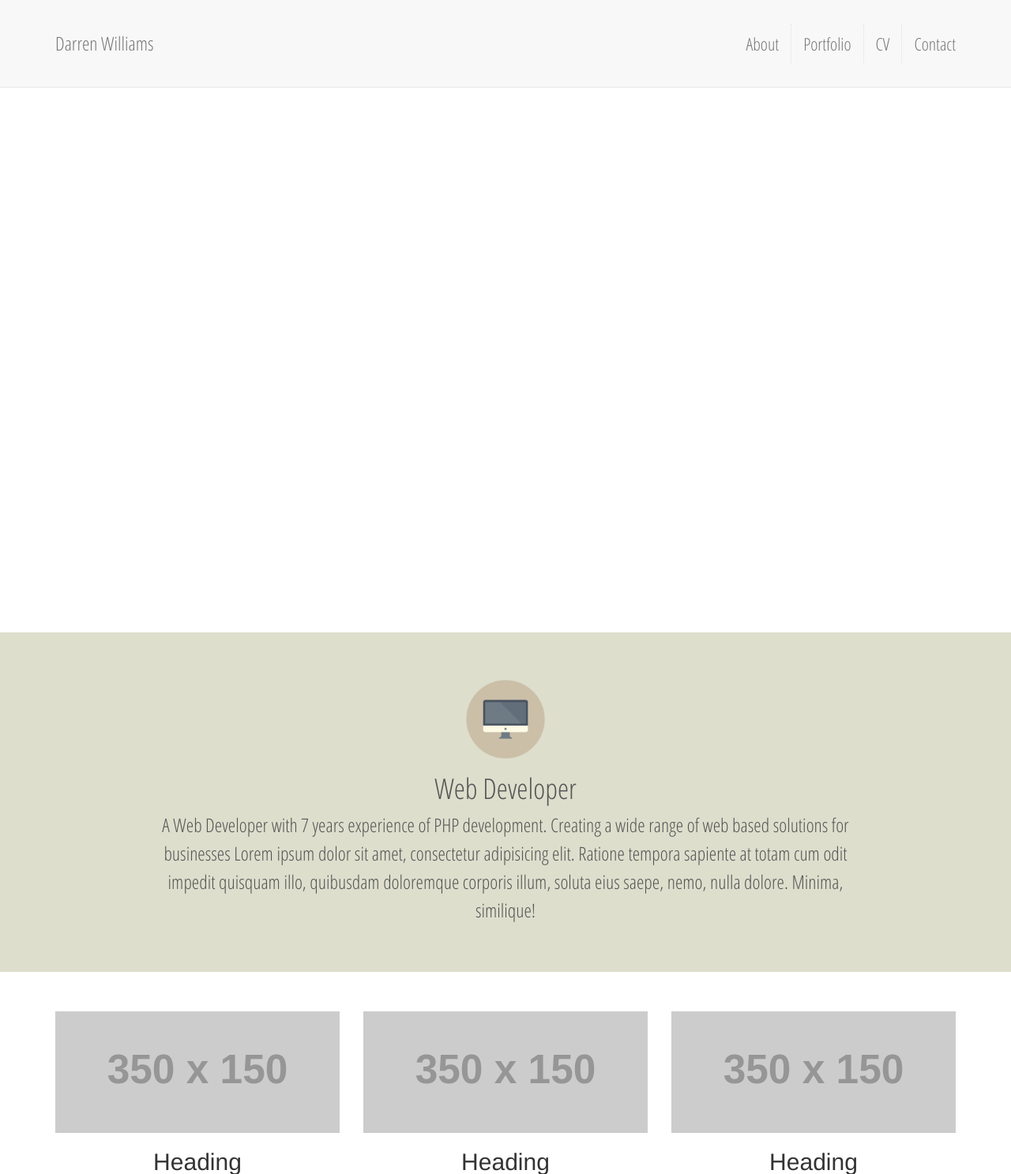
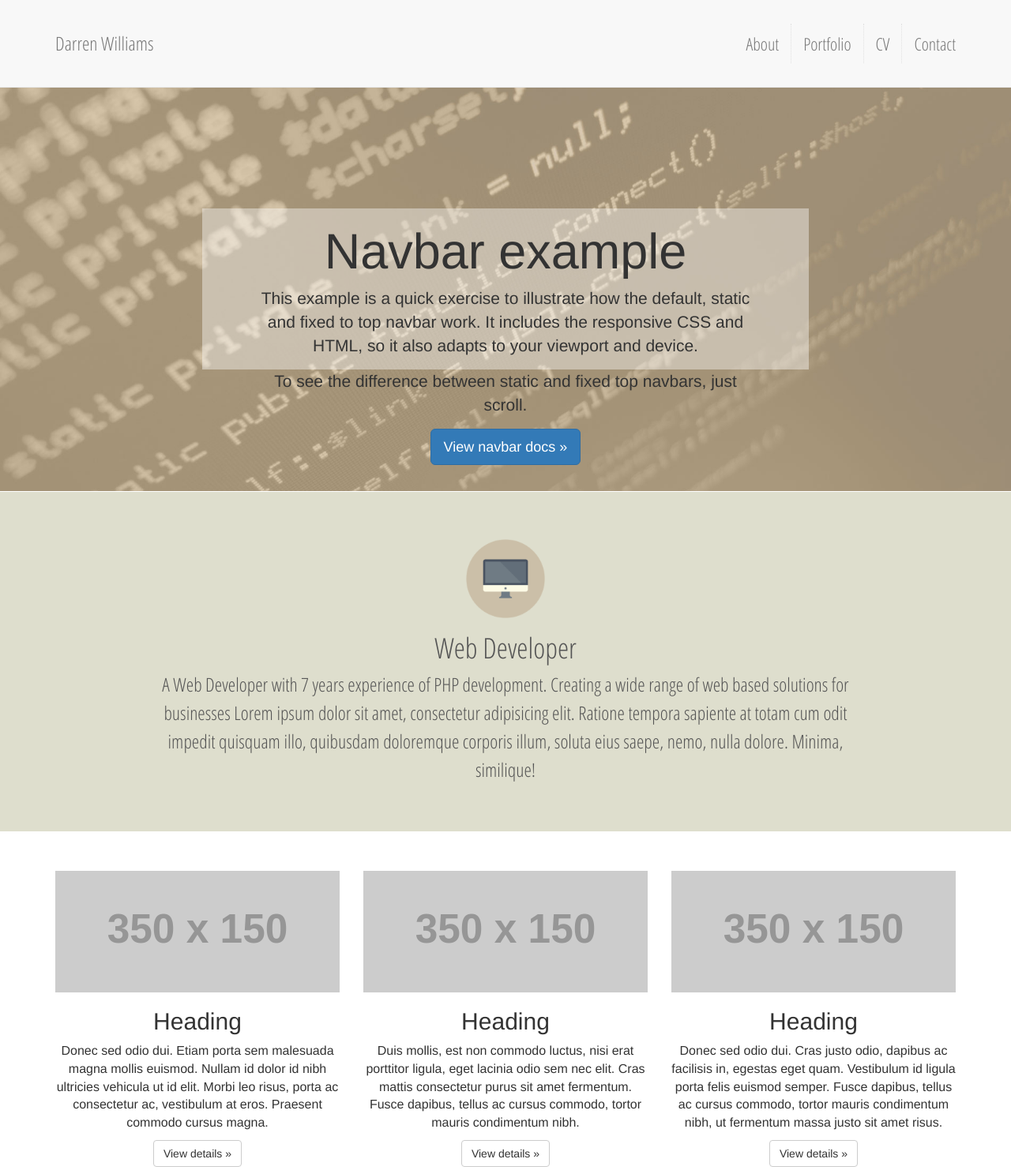
Before and after one commit to phoenix1331/darrenwilliams.me.uk, a PHP site: page / in a window 1280 px wide. Shown: the top 1487 px of the page at 79% size. Run offline with PHP 8.4, Linux system fonts and the light colour scheme; grey boxes labelled with a size stand in for pictures from a placeholder-image service; some libraries are stand-ins or nearby versions.

Commit message:
Jumbo image added

```diff
--- a/css/styles.css
+++ b/css/styles.css
@@ -42,7 +42,6 @@ a.navbar-brand{
 	line-height:39px;
 	background:#dedecd;
 	clear:both;
-	margin:150px 0 0 0;
 	padding:60px 0;
 	border-top:1px solid #fff;
 	font-size:36px;
@@ -76,11 +75,28 @@ a.navbar-brand{
 	margin:30px 0 50px;
 }
 
+.jumbotron-wrap{
+	width:100%;
+	margin:111px 0 0 0;
+	position:relative;
+}
+
 .jumbotron{
-	margin:250px 0 0 0;
-	background:rgba(255, 255, 255, 0.0);
-	height:400px;
+	position:absolute;
+	left:0;
+	right:0;
+	top:0;
+	bottom:0;
+	margin:auto;
+	padding:0 5%;
+	background:rgba(255, 255, 255, 0.4);
+	width:60%;
+	height:40%;
 }
+
+
+
+
 
 /*Footer*/
 
--- a/index.php
+++ b/index.php
@@ -25,18 +25,19 @@
       </div>
     </nav>
 
-    <div class="container">
 
+<div class="jumbotron-wrap">
+<img src="images/jumbo.jpg" alt="Jumbotron Background" />
       <div class="jumbotron">
-        <!--<h1 class="center">Navbar example</h1>
+        <h1 class="center">Navbar example</h1>
         <p class="center">This example is a quick exercise to illustrate how the default, static and fixed to top navbar work. It includes the responsive CSS and HTML, so it also adapts to your viewport and device.</p>
         <p class="center">To see the difference between static and fixed top navbars, just scroll.</p>
         <p class="center">
           <a class="btn btn-lg btn-primary" href="../../components/#navbar" role="button">View navbar docs &raquo;</a>
-        </p>-->
+        </p>
       </div>
+</div>
 
-    </div> <!-- /container -->
 
     <div id="intro">
     <div class="intro-icon"><img src="images/computer-icon.png" alt="Computer icon" /></div>
```
Also changed, not shown: images/jumbo.jpg (added).
